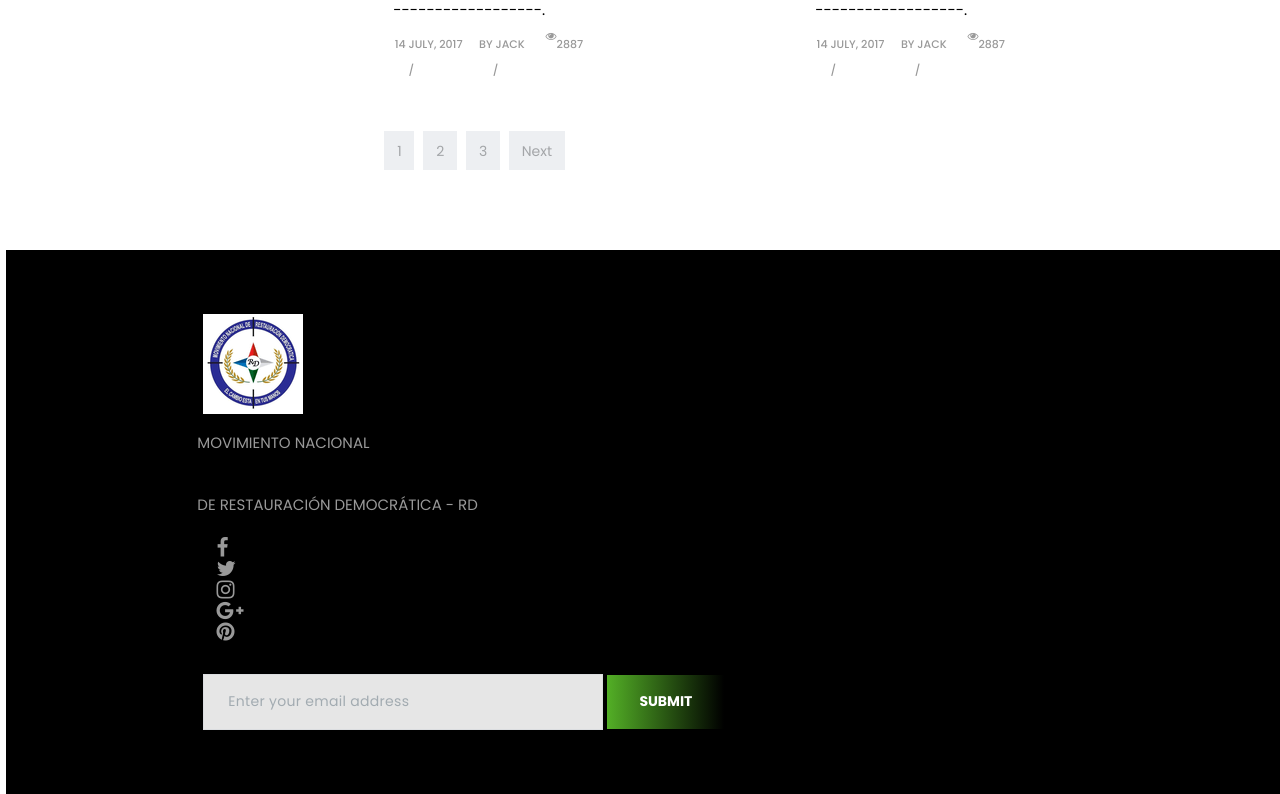
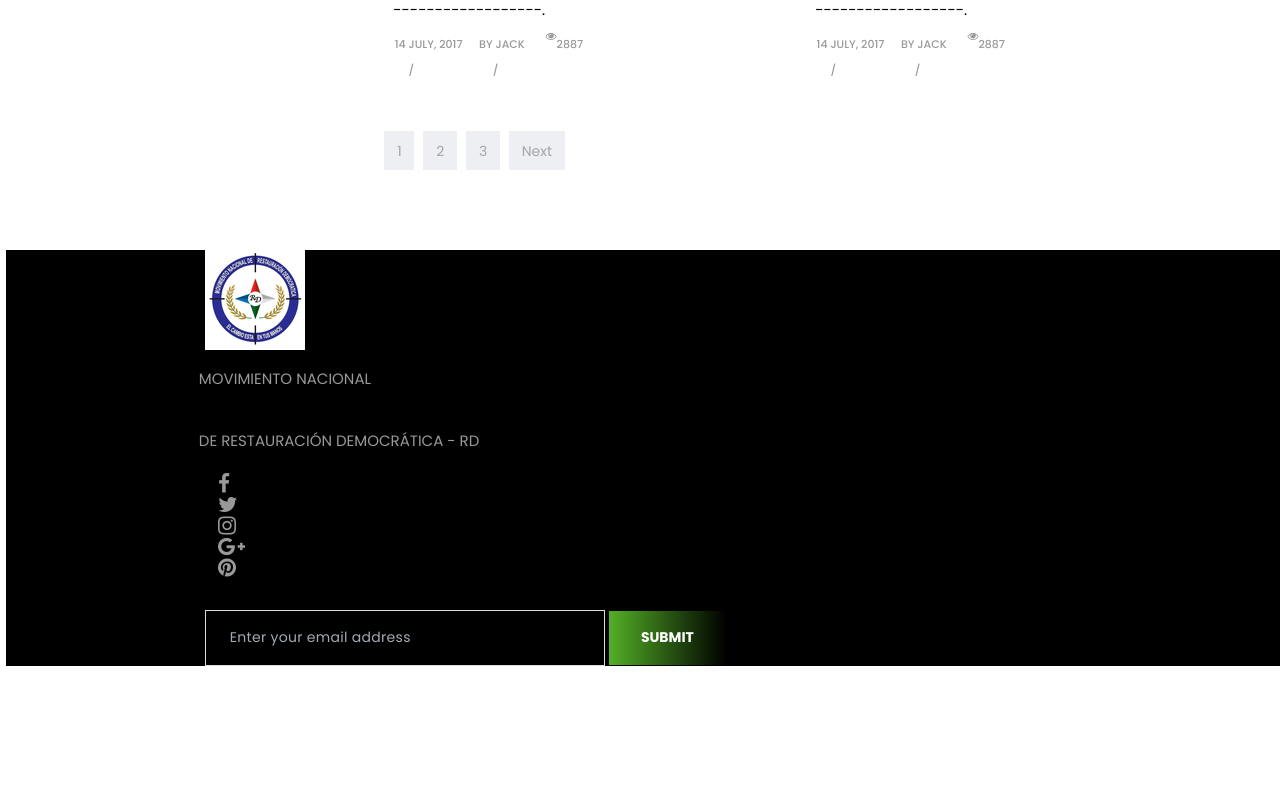
Before and after one commit to camilo7896/colombia-no-se-arrodilla, a PHP site: page /category-01.html in a window 1280 px wide. Shown: the part 2700-3494 px from the top of the page. After the commit the page ends 3366 px from the top, so only its background shows below. Run offline with PHP 8.4, Linux system fonts and the light colour scheme.

Commit message:
Update style.css

```diff
--- a/style.css
+++ b/style.css
@@ -638,7 +638,7 @@ div.tab button:hover {
 }
 
 .footer {
-    padding: 4rem 0 4rem;
+
     background: url(images/footer.png) repeat-x center bottom #edeff2;
 }
 
@@ -1543,7 +1543,7 @@ hr.invis3 {
 }
 
 .newsletter-widget .form-inline .form-control {
-    background-color: rgba(255, 255, 255, 0.9);
+    background-color: rgba(0, 0, 0, 0.9);
     border: 1px solid #dbdde0;
     border-radius: 0;
     box-shadow: none;
```
